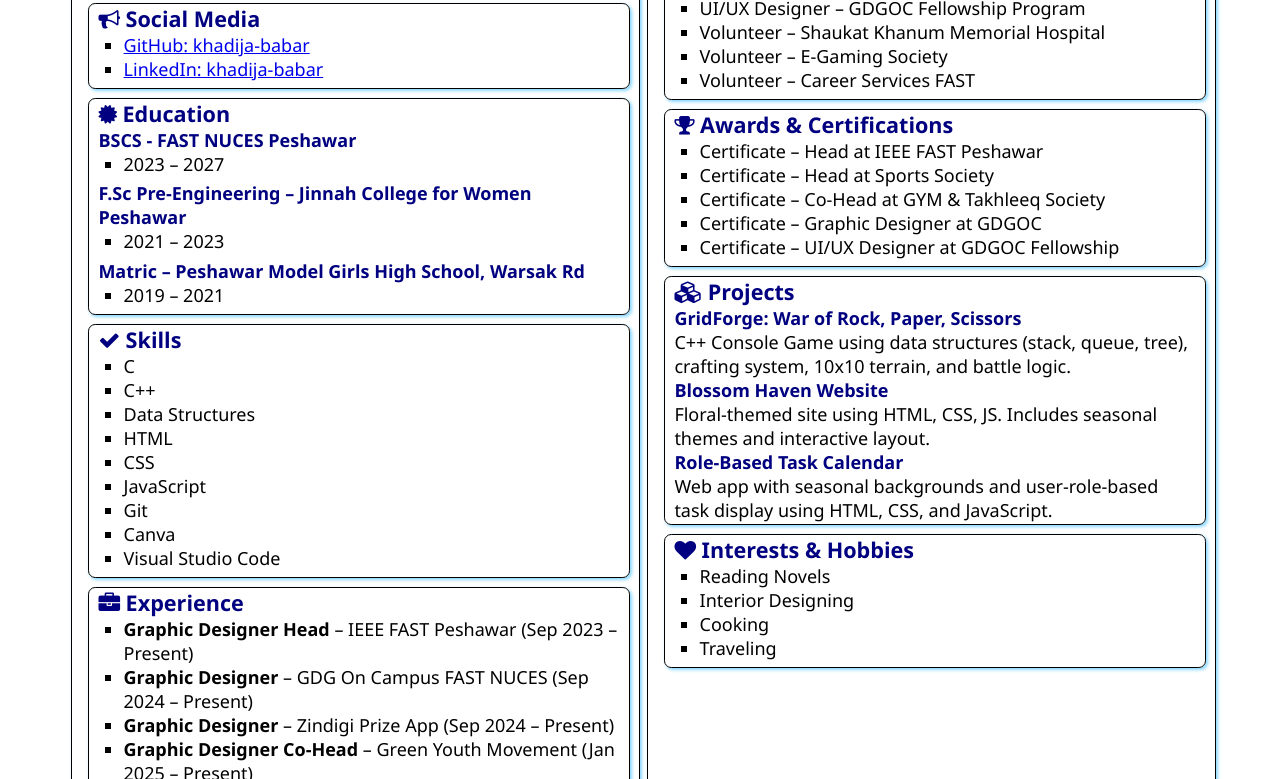
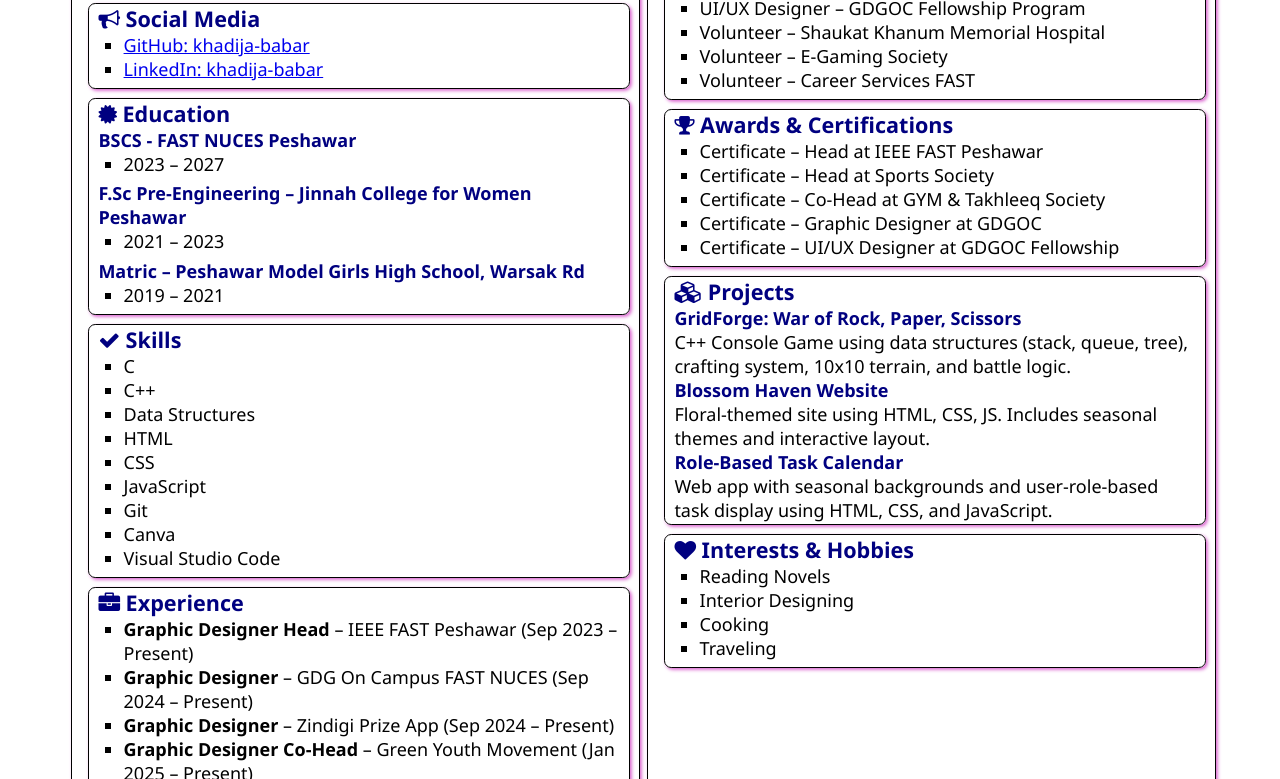
Before and after one commit to khadija-babar/my-static-portfolio, a plain HTML site: page src/index.html in a window 1280 px wide. Shown: the part 83-862 px from the top of the page. Drawn offline with Linux system fonts and the light colour scheme.

Commit message:
Update style.css

```diff
--- a/src/style.css
+++ b/src/style.css
@@ -12,7 +12,7 @@ main {
 
 
 .box {
-    box-shadow: .1em .1em .2em #80D4FF;
+    box-shadow: .1em .1em .2em #db67d0;
     border-radius: .4em;
     border-width: .01em;
     border-style: solid;
```
